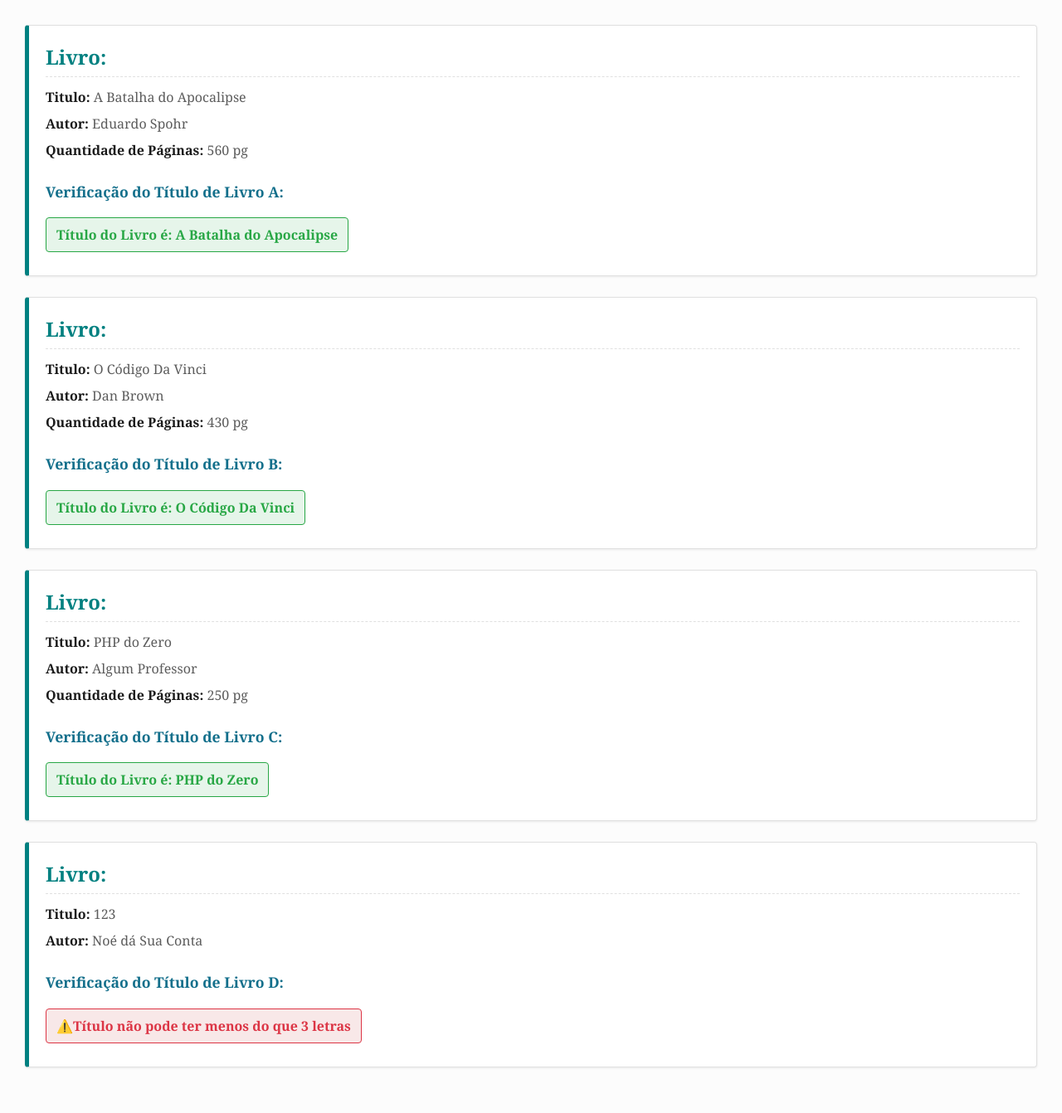
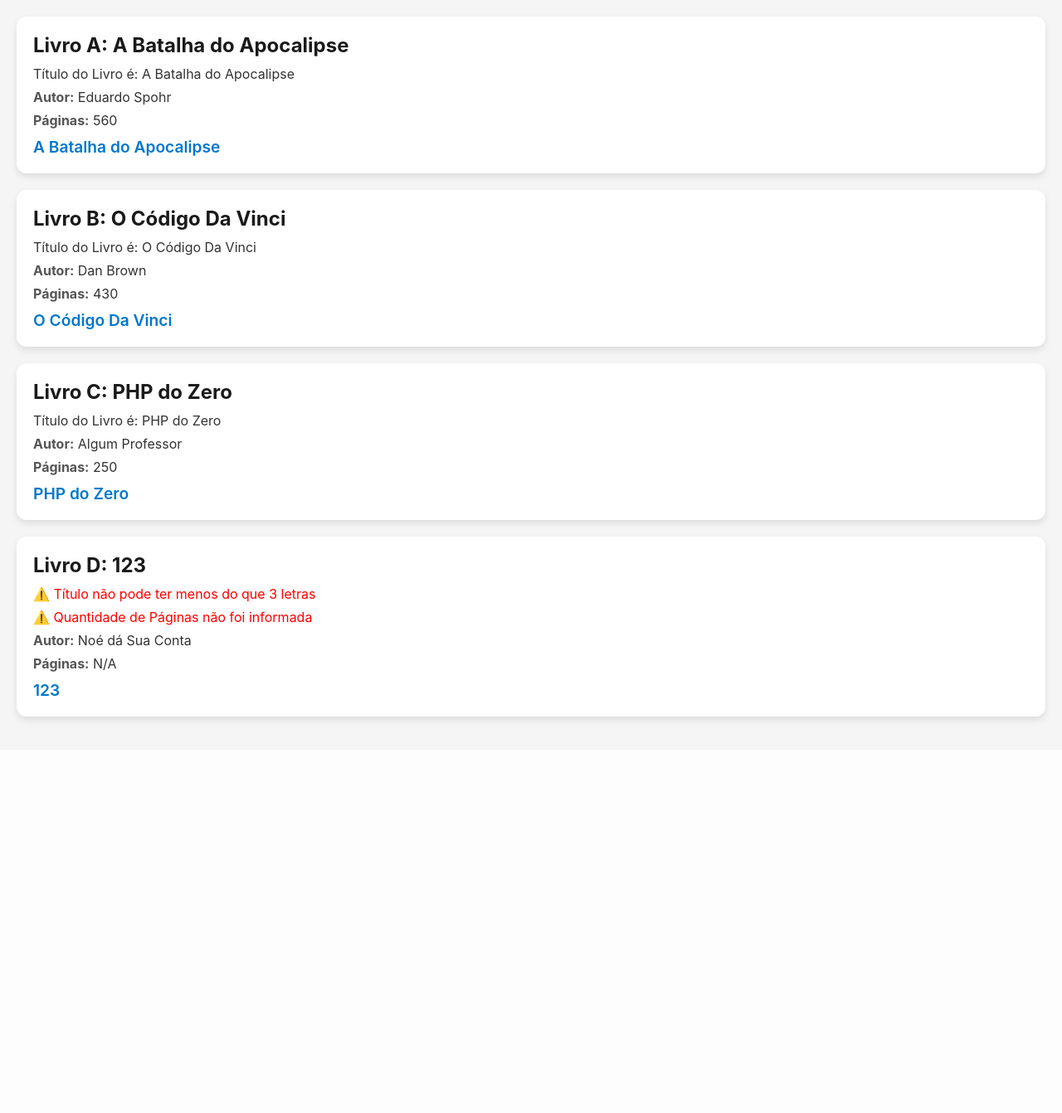
Before and after one commit to G-Amorim-DEV/POO-Programacao-Orientada-a-Objeto-exemplos-em-PHP, a PHP site: page /index_livro.php in a window 1280 px wide. Shown: the whole page at 83% size. After the commit the page ends 872 px from the top, so only its background shows below. Run offline with PHP 8.4, Linux system fonts and the light colour scheme.

Commit message:
feat: Implementa classe Livro com encapsulamento, getters e setters
Cria a classe `Livro` em `livro.php`, aplicando o princípio de encapsulamento:

Atributos Privados `titulo`, `autor` e `quantidade_de_paginas` são definidos como `private`, restringindo o acesso direto e garantindo o controle sobre os dados.

Métodos Getters: Métodos públicos (`getTitulo`, `getAutor`, `getQuantidadeDePaginas`) foram adicionados para permitir a leitura controlada dos atributos.

Métodos Setters Privados: Métodos privados (`setTitulo`, `setAutor`, `setQuantidadeDePaginas`) são utilizados dentro do construtor para:
    Validar o valor antes da atribuição (ex: título com mais de 3 letras, páginas não negativas).
    Coletar mensagens de erro/informação em um array público (`$mensagens`).

Adiciona o arquivo `index_livro.php` para demonstrar a criação e uso de objetos `Livro`, incluindo a exibição das mensagens de validação e o arquivo `livro.css` para estilização da saída.

```diff
--- a/css/livro.css
+++ b/css/livro.css
@@ -1,170 +1,70 @@
-/*
-|--------------------------------------------------------------------------
-| Variáveis CSS (Cores e Fontes)
-|--------------------------------------------------------------------------
-| Uso de variáveis para facilitar a manutenção e garantir consistência.
-| Cores escolhidas para um visual suave e leitura confortável.
-*/
-:root {
-    /* Cores de Fundo e Base - Remetem a papel e tinta */
-    --cor-fundo-claro: #fcfcfc; /* Papel quase branco */
-    --cor-fundo-livro: #ffffff;
-    --cor-texto-principal: #1c1c1c; /* Tinta preta suave */
-    --cor-texto-secundario: #5c5c5c;
-
-    /* Cores de Destaque - Clássico/Sóbrio */
-    --cor-primaria: #136f8b; /* Marrom-Sépia para cabeçalhos e bordas (Remete a capa) */
-    --cor-secundaria: #008080; /* Teal/Verde Marinho para título de livro (Destaque sóbrio) */
-
-    /* Cores de Feedback */
-    --cor-sucesso: #28a745; /* Verde escuro para boa legibilidade */
-    --cor-erro: #dc3545; /* Vermelho padrão para erro */
-    --cor-fundo-sucesso: #e6f5ea;
-    --cor-fundo-erro: #f8e8e8;
-
-    /* Espaçamentos e Sombras */
-    --sombra-padrao: 0 1px 3px rgba(0, 0, 0, 0.08); /* Sombra mais sutil */
-    --sombra-hover: 0 4px 10px rgba(0, 0, 0, 0.12);
+/* ===========================
+   Reset básico
+   =========================== */
+* {
+    margin: 0;
+    padding: 0;
+    box-sizing: border-box;
+    font-family: 'Inter', sans-serif;
 }
 
-
-/*
-|--------------------------------------------------------------------------
-| Estilos Gerais e Tipografia (Foco na Leitura)
-|--------------------------------------------------------------------------
-*/
+/* ===========================
+   Corpo da página
+   =========================== */
 body {
-    font-family: 'Georgia', serif; /* Fonte serifada para melhor legibilidade em textos longos */
-    background-color: var(--cor-fundo-claro);
-    color: var(--cor-texto-principal);
-    line-height: 1.5; /* Ajustado para 1.5 para maior conforto de leitura */
-    margin: 0;
-    padding: 30px; /* Padding maior em telas grandes */
-    box-sizing: border-box;
-    min-height: 100vh;
+    background-color: #f5f5f5;
+    color: #333;
+    padding: 20px;
 }
 
-/* Títulos de Seção (Verificação) */
-h3 {
-    color: var(--cor-primaria);
-    border-bottom: 2px solid var(--cor-primaria);
-    padding-bottom: 5px;
-    margin-top: 35px;
+/* ===========================
+   Container de livros
+   =========================== */
+.livros {
+    background-color: #fff;
+    border-radius: 12px;
+    box-shadow: 0 4px 8px rgba(0,0,0,0.1);
+    padding: 20px;
     margin-bottom: 20px;
+    transition: transform 0.2s, box-shadow 0.2s;
 }
 
-
-/*
-|--------------------------------------------------------------------------
-| Estilo para as Caixas de Livros (.livros)
-|--------------------------------------------------------------------------
-| Remete a uma "página" ou "ficha de livro".
-*/
-.livros {
-    background-color: var(--cor-fundo-livro);
-    border: 1px solid #e0e0e0; /* Borda bem clara */
-    border-left: 5px solid var(--cor-secundaria); /* Destaque lateral (como uma lombada) */
-    border-radius: 4px; /* Borda mais sutil */
-    padding: 20px; /* Padding maior */
-    margin-bottom: 25px;
-    box-shadow: var(--sombra-padrao);
-    transition: transform 0.3s ease, box-shadow 0.3s ease;
+/* efeito hover nos cards */
+.livros:hover {
+    transform: translateY(-5px);
+    box-shadow: 0 8px 16px rgba(0,0,0,0.2);
 }
 
-.livros:hover {
-    transform: translateY(-3px);
-    box-shadow: var(--sombra-hover);
-    cursor: pointer;
+/* ===========================
+   Títulos dos livros
+   =========================== */
+.livros h3 {
+    font-size: 1.5rem;
+    color: #1a1a1a;
+    margin-bottom: 10px;
 }
 
-/*
-|--------------------------------------------------------------------------
-| Estilos Internos ao Conteúdo dos Livros (Baseado no HTML gerado pelo PHP)
-|--------------------------------------------------------------------------
-| O método mostrarDados() retorna H4 e P/B.
-*/
-
-/* Título do Livro (<h4>) */
-.livros h4 { /* Alterado de h3 para h4, conforme o PHP gerado */
-    color: var(--cor-secundaria);
-    font-size: 1.5em;
-    margin-top: 0;
-    margin-bottom: 12px;
-    font-weight: bold;
-    border-bottom: 1px dashed #e0e0e0; /* Linha de separação sutil */
-    padding-bottom: 5px;
+/* ===========================
+   Detalhes do livro
+   =========================== */
+.livros p {
+    font-size: 1rem;
+    margin-bottom: 8px;
 }
 
-/* Parágrafos de Dados */
-.livros p {
-    margin: 8px 0;
-    color: var(--cor-texto-secundario);
-    font-size: 1em;
+/* destaque do título dentro do card */
+.livros b {
+    color: #555;
 }
 
-/* Destaque (Título, Autor, Páginas) */
-.livros p b { /* Alterado de strong para b, conforme o PHP gerado */
-    color: var(--cor-texto-principal);
-    font-weight: 700;
+/* ===========================
+   Título do livro (fora do h3)
+   =========================== */
+.livros::after {
+    content: attr(data-titulo); /* Este é o seletor que depende do index_livro.php */
+    display: block;
+    margin-top: 10px;
+    font-size: 1.2rem;
+    font-weight: 600;
+    color: #0077cc;
 }
-
-/* Estilo para o Título de Verificação dentro da caixa */
-.livros h3 {
-    color: var(--cor-primaria);
-    font-size: 1.1em;
-    margin-top: 25px;
-    margin-bottom: 10px;
-    border-bottom: none; /* Remove a borda do H3 geral */
-    padding-bottom: 0;
-}
-
-
-/*
-|--------------------------------------------------------------------------
-| Estilo para a Verificação do Título (Feedback)
-|--------------------------------------------------------------------------
-| Aplicado ao <p> que é gerado pelos métodos verificarTitulo()
-*/
-.livros p:last-of-type { /* Alvo: O último <p> dentro de .livros, que é o feedback */
-    font-size: 1em;
-    font-weight: 600;
-    padding: 8px 12px;
-    border-radius: 4px;
-    display: inline-block; /* Para o fundo não ocupar a largura total */
-}
-
-/* Feedback de SUCESSO (Título OK) */
-.livros p:last-of-type:not([style*="color:red"]) {
-    color: var(--cor-sucesso);
-    background-color: var(--cor-fundo-sucesso);
-    border: 1px solid var(--cor-sucesso);
-}
-
-/* Feedback de ERRO (Título <= 3) */
-.livros p[style*="color:red"] {
-    color: var(--cor-erro) !important; /* Sobrescreve o estilo inline do PHP */
-    background-color: var(--cor-fundo-erro);
-    border: 1px solid var(--cor-erro);
-}
-
-
-/*
-|--------------------------------------------------------------------------
-| Responsividade
-|--------------------------------------------------------------------------
-*/
-@media (max-width: 768px) {
-    body {
-        padding: 20px 15px;
-    }
-
-    .livros {
-        padding: 15px;
-        border-left-width: 3px;
-        margin-bottom: 20px;
-    }
-
-    .livros h4 {
-        font-size: 1.3em;
-    }
-}
--- a/index_livro.php
+++ b/index_livro.php
@@ -1,46 +1,54 @@
 <?php
-    require_once "src/Livro.php";
+// Certifique-se de que o arquivo Livro.php foi corrigido para usar $mensagens
+require_once "src/Livro.php";
 
-
-    $livroA = new Livro("A Batalha do Apocalipse", "Eduardo Spohr", 560);
-    $livroB = new Livro("O Código Da Vinci", "Dan Brown", 430);
-    $livroC = new Livro("PHP do Zero", "Algum Professor", 250);
-    $livroD = new Livro("123", "Noé dá Sua Conta");
+$livroA = new Livro("A Batalha do Apocalipse", "Eduardo Spohr", 560);
+$livroB = new Livro("O Código Da Vinci", "Dan Brown", 430);
+$livroC = new Livro("PHP do Zero", "Algum Professor", 250);
+$livroD = new Livro("123", "Noé dá Sua Conta", );
 ?>
 
+<!DOCTYPE html>
+<html lang="pt-br">
 
-<!DOCTYPE html>
-<html lang="en">
 <head>
     <meta charset="UTF-8">
     <meta name="viewport" content="width=device-width, initial-scale=1.0">
     <title>Exemplo de Livros</title>
     <link rel="stylesheet" href="css/livro.css">
 </head>
+
 <body>
 
-    <div class="livros">
-        <?=$livroA->mostrarDados()?>
-        <h3>Verificação do Título de Livro A:</h3>
-        <?=$livroA->verificarTitulo()?>
-    </div>
-    <div class="livros">
-        <?=$livroB->mostrarDados()?>
-        <h3>Verificação do Título de Livro B:</h3>
-        <?=$livroB->verificarTitulo()?>
-    </div>
+    <?php
+    // Criamos um array de livros para facilitar a iteração e evitar repetição de código
+    $livros = [
+        'A' => $livroA,
+        'B' => $livroB,
+        'C' => $livroC,
+        'D' => $livroD
+    ];
+    ?>
 
-    <div class="livros">
-        <?=$livroC->mostrarDados()?>
-         <h3>Verificação do Título de Livro C:</h3>
-        <?=$livroC->verificarTitulo()?>
-    </div>
-    <div class="livros">
-        <?=$livroD->mostrarDados()?>
-        <h3>Verificação do Título de Livro D:</h3>
-        <?=$livroD->verificarTitulo()?>
-    </div>
+    <?php foreach ($livros as $letra => $livro): ?>
+
+        <div class="livros" data-titulo="<?= $livro->getTitulo() ?>">
+            <h3>Livro <?= $letra ?>: <?= $livro->getTitulo() ?></h3>
+
+            <?php foreach ($livro->mensagens as $mensagem): ?>
+                <?= $mensagem ?>
+            <?php endforeach; ?>
+
+            <p><b>Autor:</b> <?= $livro->getAutor() ?></p>
+
+            <p><b>Páginas:</b> <?= $livro->getQuantidadeDePaginas() ?? 'N/A' ?></p>
+
+        </div>
+
+    <?php endforeach; ?>
+
 
 
 </body>
+
 </html>
--- a/src/livro.php
+++ b/src/livro.php
@@ -1,43 +1,77 @@
 <?php
 
-class Livro {
+class Livro
+{
+    private string $titulo;
+    private string $autor;
+    private ?int $quantidade_de_paginas;
 
-    public string $titulo;
-    public string $autor;
-    public ?int $quantidade_de_paginas;
+
+    public array $mensagens = [];
 
 
     public function __construct(
         string $tituloDoLivro,
         string $nomeDoAutor,
-        ?int $quantidaDePaginas = null)
+        ?int $quantidaDePaginas = null
+    ) {
+
+        $this->setTitulo($tituloDoLivro);
+        $this->setAutor($nomeDoAutor);
+        $this->setQuantidadeDePaginas($quantidaDePaginas);
+    }
+
+
+    public function getTitulo(): string
+    {
+        return $this->titulo;
+    }
+    public function getAutor(): string
+    {
+        return $this->autor;
+    }
+    public function getQuantidadeDePaginas(): ?int
+    {
+        return $this->quantidade_de_paginas;
+    }
+
+
+    private function setTitulo(string $tituloDoLivro): void
     {
 
-        $this -> titulo = $tituloDoLivro;
-        $this -> autor = $nomeDoAutor;
-        $this -> quantidade_de_paginas = $quantidaDePaginas;
+        if (empty($tituloDoLivro) || mb_strlen($tituloDoLivro) <= 3) {
+
+            $this->mensagens[] = "<p style='color:red;'>⚠️ Título não pode ter menos do que 3 letras</p>";
+        } else {
+            $this->mensagens[] = "<p>Título do Livro é: {$tituloDoLivro}</p>";
+        }
+
+        $this->titulo = $tituloDoLivro;
     }
 
-    public function verificarTitulo(){
 
-        if (mb_strlen($this->titulo) <= 3){
-           echo "<p style='color:red;'> ⚠️Título não pode ter menos do que 3 letras </p>";
-        } else{
-            echo "<p> Título do Livro é: {$this -> titulo} </p>";
+    private function setAutor(string $nomeDoAutor): void
+    {
+        if (empty($nomeDoAutor)) {
+            $this->mensagens[] = "<p style='color:red'>⚠️ Nome do Autor não pode ser vazio!</p>";
+        } else {
+            $this->autor = $nomeDoAutor;
         }
     }
 
 
-    public function mostrarDados() {
-
-        echo "
-            <h4>Livro: </h4>
-            <p><b>Titulo: </b>$this->titulo</p>
-            <p><b>Autor: </b>$this->autor</p>";
-            if ($this -> quantidade_de_paginas != null){
-             echo "<p><b>Quantidade de Páginas:</b> $this->quantidade_de_paginas pg</p>";
+    private function setQuantidadeDePaginas(?int $quantidaDePaginas): void
+    {
+        if ($quantidaDePaginas !== null) {
+            if ($quantidaDePaginas < 0) {
+                $this->mensagens[] = "<p style='color:red'>⚠️ Quantidade de páginas não pode ser negativa!</p>";
+                $this->quantidade_de_paginas = null;
+            } else {
+                $this->quantidade_de_paginas = $quantidaDePaginas;
             }
-
+        } else {
+            $this->mensagens[] = "<p style='color:red'>⚠️ Quantidade de Páginas não foi informada</p>";
+            $this->quantidade_de_paginas = null;
+        }
     }
-
 }
```
